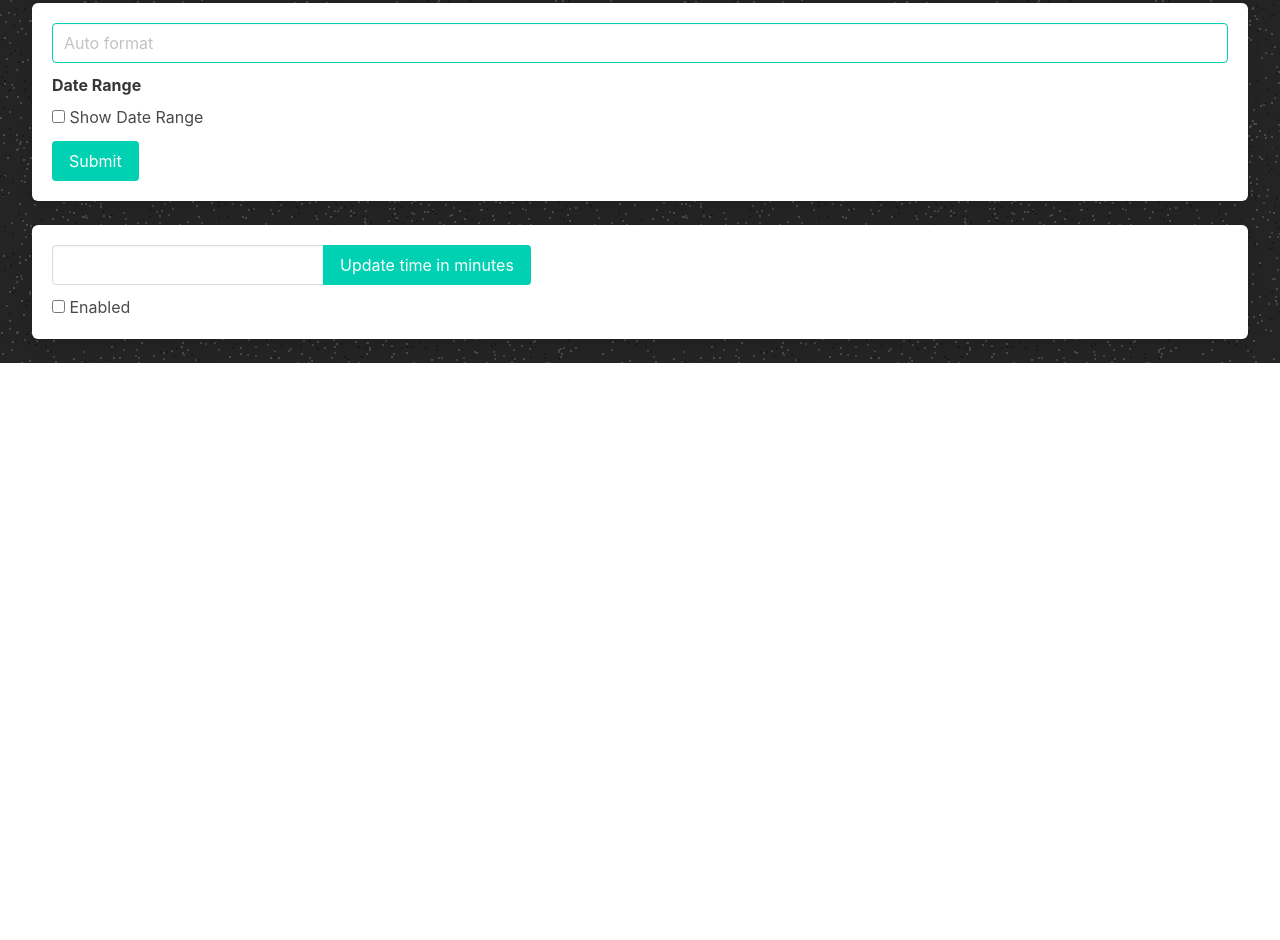
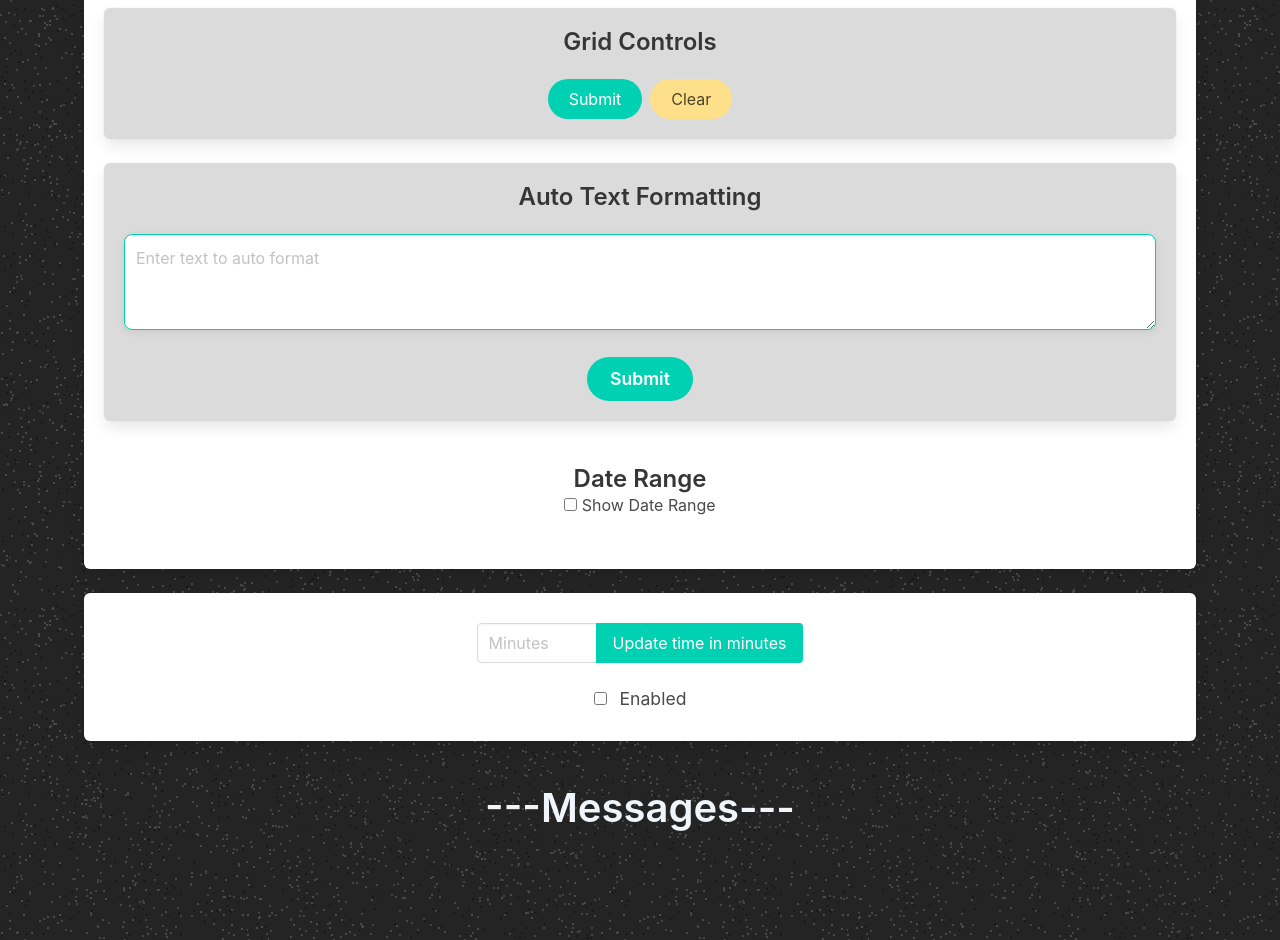
Before and after one commit to mockcomic/DynamicBoard, a website: page public/index.html in a window 1280 px wide. Shown: the part 642-1582 px from the top of the page. Before the commit the page ends 1005 px from the top, so only its background shows below. Drawn offline with nearby package versions, Linux system fonts and the light colour scheme; no server answers.

Commit message:
feat: Enhance grid controls with date range and auto formatting features; update UI elements

```diff
--- a/public/css/styles.css
+++ b/public/css/styles.css
@@ -28,7 +28,3 @@ html {
 
 .card {
 }
-
-/* #messages {
-	justify-content: space-around;
-} */
--- a/public/index.html
+++ b/public/index.html
@@ -13,8 +13,11 @@
 		<link rel="manifest" href="manifest.json" />
 	</head>
 	<body>
-		<section class="container is-fluid has-text-centered">
-			<div class="box" style="padding: 20px; margin-top: 20px">
+		<section class="container" style="padding: 20px">
+			<div
+				class="box has-text-centered"
+				style="padding: 20px; margin-top: 20px"
+			>
 				<h1 class="title">Dynamicboard</h1>
 				<p class="subtitle">
 					A dynamic board for creating and managing events.
@@ -22,47 +25,80 @@
 			</div>
 		</section>
 
-		<section>
-			<div id="grid" class="grid"></div>
-		</section>
-
-		<!-- Grid layout -->
-		<section class="container is-fluid">
+		<!-- Grid Layout Info and Legend Button -->
+		<section class="container" style="padding: 20px">
 			<div class="box" style="padding: 20px; margin-top: 20px">
 				<h2 class="title is-4 has-text-centered">Grid Layout</h2>
 				<p class="subtitle is-6 has-text-centered">
 					Click on a cell to edit it. Use the buttons below to submit or clear
 					the grid.
 				</p>
-
 				<!-- Legend Trigger Button -->
 				<div class="buttons is-centered">
-					<button class="button is-info" id="legend-toggle-btn">
+					<button class="button is-info is-rounded" id="legend-toggle-btn">
 						Show Legend
 					</button>
-				</div>
-
-				<h2 class="title is-4 has-text-centered">Grid Controls</h2>
-				<div class="buttons is-centered" style="margin-top: 20px">
-					<button class="button is-primary" onclick="submitGridData()">
-						Submit
-					</button>
-					<button class="button is-warning" onclick="clearGrid()">Clear</button>
 				</div>
 			</div>
 		</section>
 
-		<section class="container is-fluid">
-			<!-- Text Input -->
+		<!-- Grid Display Section -->
+		<section class="container">
+			<div id="grid" class="grid"></div>
+		</section>
+
+		<!-- Grid Controls, Auto Text Formatting, Date Range, Timer Input -->
+		<section class="container" style="padding: 20px">
 			<div class="box" style="padding: 20px; margin-top: 20px">
-				<input
+				<!-- Grid Controls -->
+				<div class="box has-background-grey-lighter">
+					<h2 class="title is-4 has-text-centered">Grid Controls</h2>
+					<div class="buttons is-centered" style="margin-top: 20px">
+						<button
+							class="button is-primary is-rounded"
+							onclick="submitGridData()"
+						>
+							Submit
+						</button>
+						<button class="button is-warning is-rounded" onclick="clearGrid()">
+							Clear
+						</button>
+					</div>
+				</div>
+
+				<!-- Auto Text Formatting -->
+				<div class="box has-background-grey-lighter">
+					<h2 class="title is-4 has-text-centered">Auto Text Formatting</h2>
+					<div class="field">
+						<div class="control">
+							<textarea
 								id="textData"
-					class="input is-primary"
-					placeholder="Auto format"
-				/>
-				<div style="padding-top: 10px">
-					<div class="field">
-						<label class="label">Date Range</label>
+								class="textarea is-primary"
+								placeholder="Enter text to auto format"
+								rows="3"
+								style="
+									resize: vertical;
+									min-height: 80px;
+									box-shadow: 0 2px 8px rgba(0, 0, 0, 0.08);
+									border-radius: 8px;
+								"
+							></textarea>
+						</div>
+					</div>
+					<div class="has-text-centered" style="padding-top: 15px">
+						<button
+							class="button is-primary is-rounded"
+							style="font-weight: 600; font-size: 1.1rem"
+							onclick="submitTextData()"
+						>
+							Submit
+						</button>
+					</div>
+				</div>
+
+				<!-- Date Range Controls -->
+				<div class="field has-text-centered" style="padding: 20px">
+					<label class="title is-4 has-text-centered">Date Range</label>
 					<div class="field">
 						<label class="checkbox">
 							<input
@@ -73,44 +109,81 @@
 							Show Date Range
 						</label>
 					</div>
-						<div class="control" id="dateRangeText" style="display: none">
-							<input type="date" id="startDateText" class="input" />
+
+					<div id="dateRangeText" style="display: none">
+						<div class="box has-text-centered has-background-grey-lighter">
+							<input type="datetime-local" id="startDateText" class="input" />
 							<span style="margin: 0 10px">to</span>
-							<input type="date" id="endDateText" class="input" />
+							<input type="datetime-local" id="endDateText" class="input" />
+							<label class="checkbox">
+								<input
+									type="checkbox"
+									id="deleteAfterRange"
+									onclick="toggleDeleteAfterRange()"
+								/>
+								Delete after range?
+							</label>
+							<label class="checkbox">
+								<input
+									type="checkbox"
+									id="repeatEveryYear"
+									onclick="toggleRepeatEveryYear()"
+								/>
+								Repeat every year?
+							</label>
 						</div>
 					</div>
-					<button class="button is-primary" onclick="submitTextData()">
-						Submit
-					</button>
 				</div>
 			</div>
 
-			<!-- Timer Input and Enabled checkbox -->
-			<div class="box" style="padding: 20px">
+			<!-- Timer Input and Enable Checkbox -->
+			<div
+				class="box has-text-centered"
+				style="
+					padding: 30px;
+					display: flex;
+					flex-direction: column;
+					align-items: center;
+					justify-content: center;
+				"
+			>
 				<!-- Timer Input -->
-				<div class="field has-addons" style="margin-bottom: 10px">
+				<div
+					class="field has-addons is-justify-content-center"
+					style="margin-bottom: 16px"
+				>
 					<div class="control">
-						<input type="number" id="timerInput" min="1" class="input" />
+						<input
+							type="number"
+							id="timerInput"
+							min="1"
+							class="input"
+							style="width: 120px"
+							placeholder="Minutes"
+						/>
 					</div>
 					<div class="control">
-						<a id="timerInput-btn" class="button is-primary"
-							>Update time in minutes</a
-						>
+						<a id="timerInput-btn" class="button is-primary">
+							Update time in minutes
+						</a>
 					</div>
 				</div>
 
 				<!-- Enabled checkbox next to the Update button -->
-				<div class="field has-addons is-align-items-center">
+				<div
+					class="field is-grouped is-justify-content-center"
+					style="margin-top: 8px"
+				>
 					<div class="control">
-						<label class="checkbox">
-							<input type="checkbox" id="isEnabled" />
+						<label class="checkbox" style="font-size: 1.1rem">
+							<input type="checkbox" id="isEnabled" style="margin-right: 8px" />
 							Enabled
 						</label>
 					</div>
 				</div>
 			</div>
 
-			<!-- Flyout Legend Modal -->
+			<!-- Legend Modal -->
 			<div class="modal" id="legend-modal" style="padding: 20px">
 				<div class="modal-background"></div>
 				<div class="modal-content">
@@ -146,6 +219,7 @@
 					aria-label="close"
 				></button>
 			</div>
+
 			<!-- Event Modal -->
 			<div class="modal" id="event-modal">
 				<div class="modal-background"></div>
@@ -184,8 +258,19 @@
 			</div>
 		</section>
 
-		<!-- Messages container -->
-		<section class="container is-fluid" id="messages"></section>
+		<!-- Messages Section -->
+		<section class="container">
+			<h2
+				class="title is-2 has-text-centered has-text-info-light"
+				style="margin-bottom: 30px"
+			>
+				---Messages---
+			</h2>
+			<div class="has-text-centered" style="padding: 40px">
+				<div class="has-text-centered" id="messages"></div>
+			</div>
+		</section>
+
 		<script src="./js/index.js" async defer></script>
 	</body>
 </html>
--- a/public/js/index.js
+++ b/public/js/index.js
@@ -7,6 +7,9 @@ const gridY = 6;
 const gridData = [];
 
 let isConnected = false;
+
+let deleteAfterRange = false;
+let repeatEveryYear = false;
 
 let data = {};
 let codex = {};
@@ -64,8 +67,10 @@ const sendEntry = async data => {
 const createCard = (element, index) => {
 	const card = document.createElement('div');
 	card.classList.add('card');
+
 	const cardContent = document.createElement('div');
 	cardContent.classList.add('card-content');
+
 	cardContent.classList.add('container');
 	cardContent.classList.add('is-fluid');
 	cardContent.style = 'margin: 10px';
@@ -83,11 +88,15 @@ const createCard = (element, index) => {
 
 	const del = document.createElement('a');
 	del.classList.add('card-footer-item');
+	del.classList.add('has-background-danger');
+	del.classList.add('has-text-white');
 	del.innerText = 'Delete';
 	del.onclick = () => deleteEntry(index);
 
 	const send = document.createElement('a');
 	send.classList.add('card-footer-item');
+	send.classList.add('has-background-primary');
+	send.classList.add('has-text-white');
 	send.innerText = 'Send to Board';
 	send.onclick = () => sendEntry(element);
 
@@ -322,6 +331,15 @@ const toggleDateRangeVisibility = () => {
 	const dateRangeInputs = document.getElementById('dateRangeText');
 	dateRangeInputs.style.display = isChecked ? 'inline-block' : 'none';
 };
+
+const toggleRepeatEveryYear = () => {
+	const isChecked = document.getElementById('repeatEveryYear').checked;
+};
+
+const toggleDeleteAfterRange = () => {
+	const isChecked = document.getElementById('deleteAfterRange').checked;
+};
+
 document.addEventListener('DOMContentLoaded', () => {
 	toggleDateRangeVisibility(); // Initialize visibility
 });
```
Lines whose indentation alone changed are shown as unchanged.
